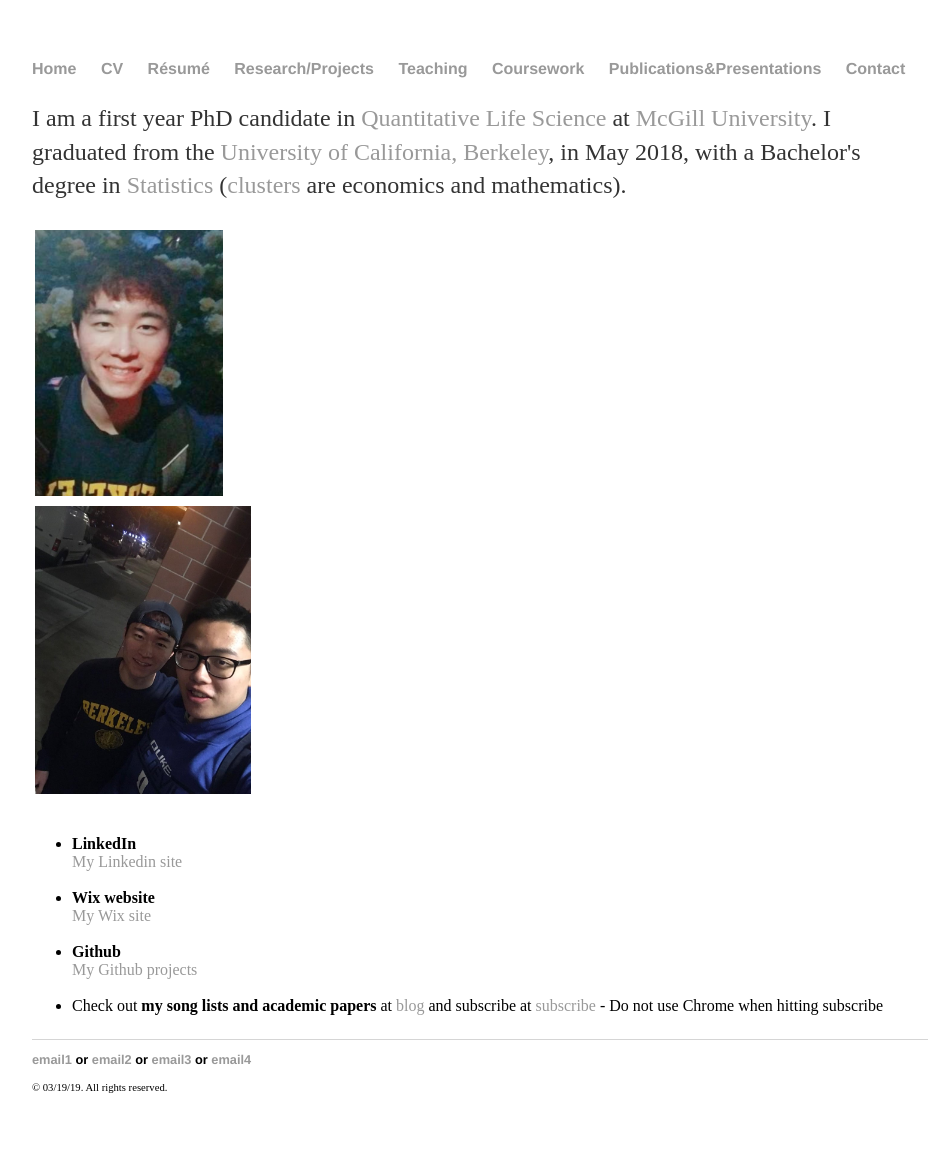
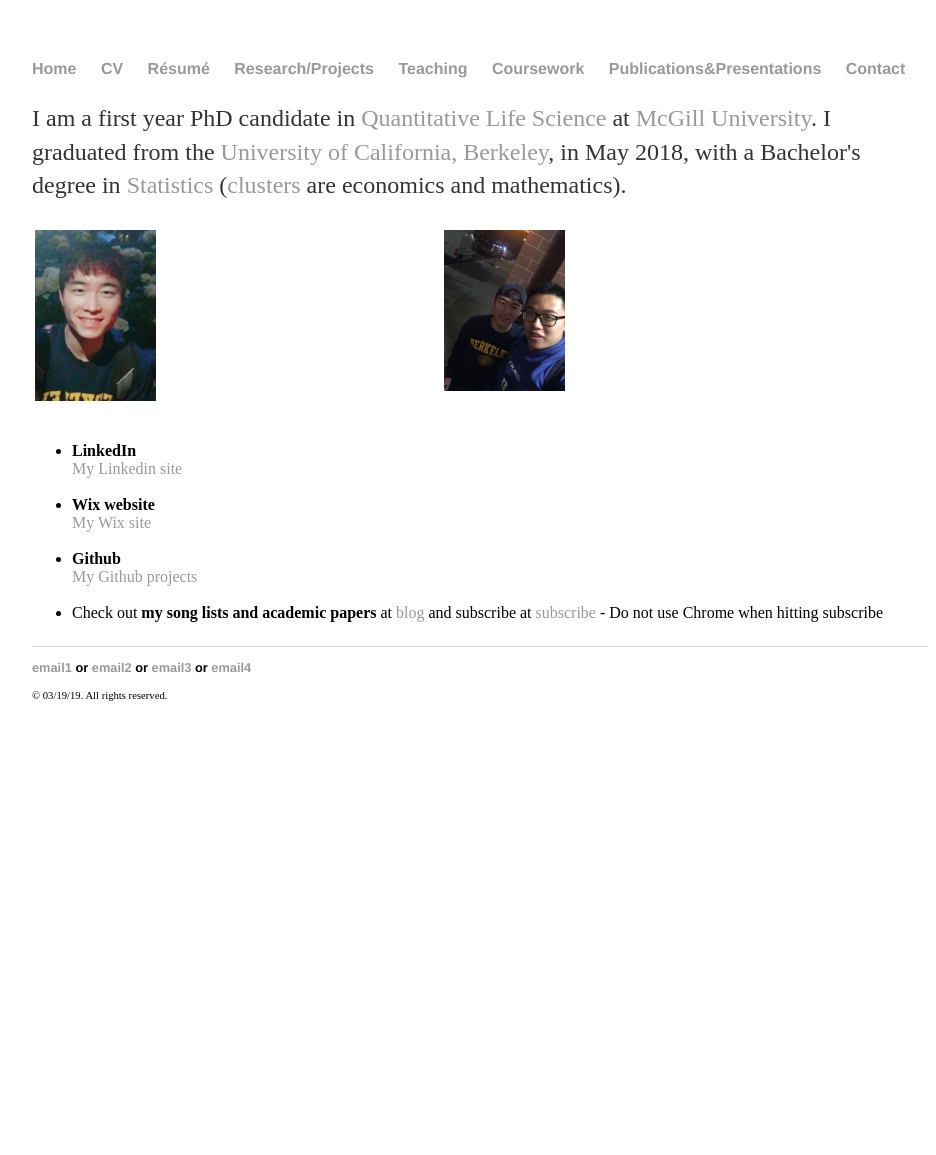
Before and after one commit to yjkweon24/yjkweon24.github.io, a Jekyll site: the page built from index.html, in a window 1280 px wide. Shown: the whole page, without its empty margins (160-1096 px from the left). Built offline with Jekyll 4.4.1, drawn with Linux system fonts in a browser that asks for light colours; after the commit the page ends 900 px from its top, so only the background shows below that.

Commit message:
Update main.css

```diff
--- a/css/main.css
+++ b/css/main.css
@@ -46,6 +46,7 @@ ul.posts li {
 .column {
   float: left;
   padding: 3px;
+  width: 45%;
 }
 
 .row::after {
```
